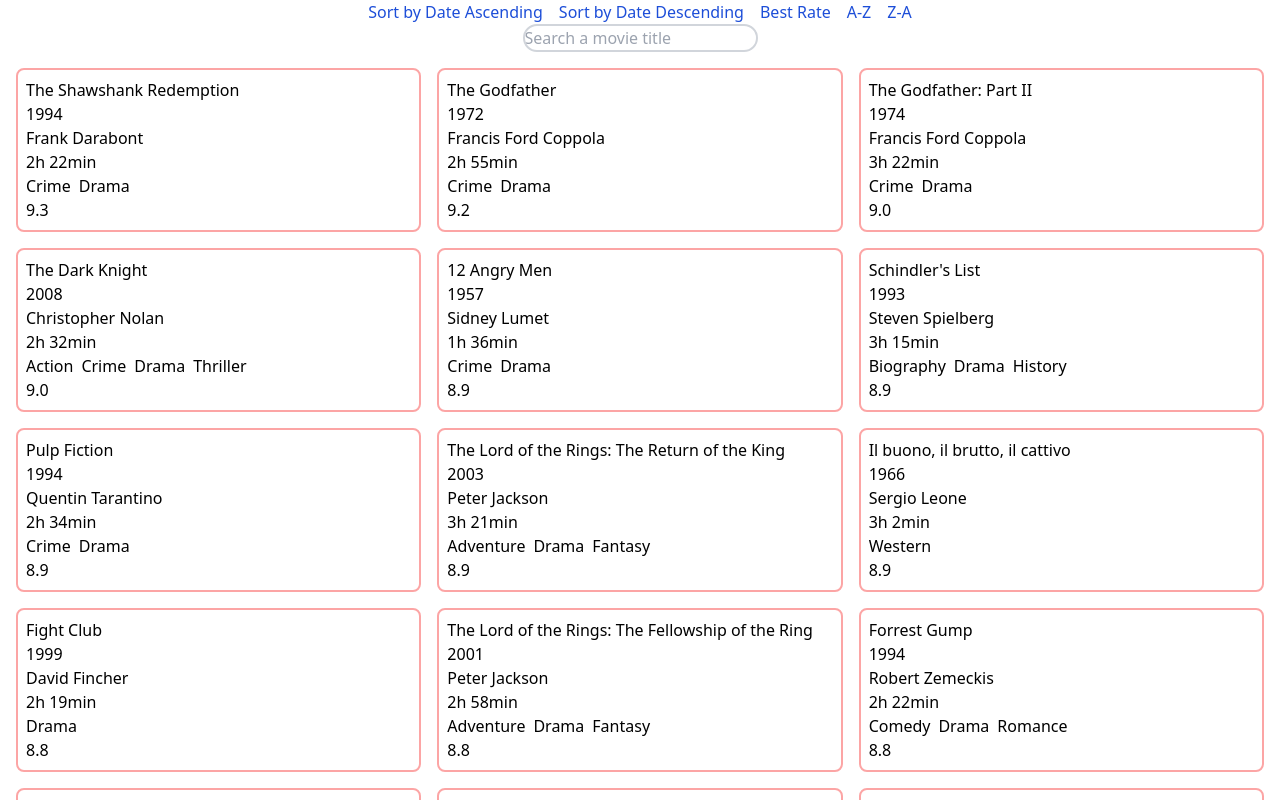
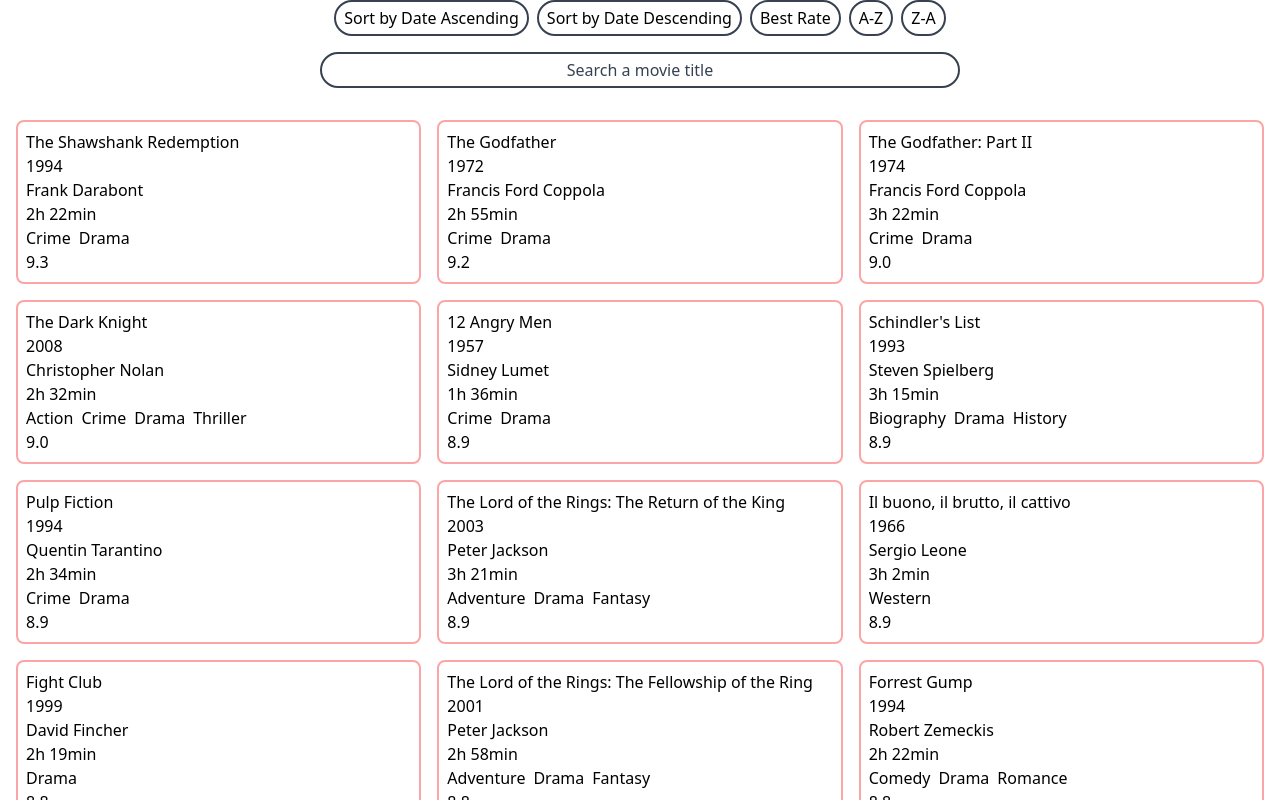
Before and after one commit to thomaserdmenger/Movie-Data-React, a React (Vite) app: page / in a window 1280 px wide. Shown: the top 800 px of the page. Built offline with nearby package versions, Linux system fonts and the light colour scheme.

Commit message:
Style Form and Sort Buttons

```diff
--- a/src/components/Button.jsx
+++ b/src/components/Button.jsx
@@ -1,6 +1,8 @@
 export const Button = ({ text, onClick }) => {
   return (
-    <button className='cursor-pointer text-blue-700' onClick={onClick}>
+    <button
+      className='cursor-pointer border-2 px-2 py-1 rounded-full border-gray-700'
+      onClick={onClick}>
       {text}
     </button>
   )
--- a/src/pages/Home.jsx
+++ b/src/pages/Home.jsx
@@ -20,12 +20,14 @@ export const Home = () => {
   // Set UserInput
   useEffect(() => {
     filterByUserInput(userInput, data, setfilteredData)
-  }, [userInput])
+  }, [userInput, data])
 
   return (
     <>
-      <header className='flex flex-col'>
-        <div className='flex gap-4 justify-center'>
+      <header className='flex flex-col'></header>
+      <main>
+        <section className='flex flex-col'>
+          <div className='flex gap-2 justify-center'>
             <Button
               text='Sort by Date Ascending'
               onClick={() => dateAscending(data, setData)}
@@ -38,9 +40,11 @@ export const Home = () => {
             <Button text='A-Z' onClick={() => sortAZ(data, setData)} />
             <Button text='Z-A' onClick={() => sortZA(data, setData)} />
           </div>
-        <form className='m-auto' onSubmit={(e) => e.preventDefault()}>
+          <form
+            className='m-auto w-full flex justify-center mb-4 mt-4'
+            onSubmit={(e) => e.preventDefault()}>
             <input
-            className='border-2 border-gray-300 rounded-full'
+              className='border-2 border-gray-700 rounded-full px-2 py-1 text-center text-gray-700 placeholder:text-gray-700 w-6/12'
               type='text'
               name='userInput'
               id='userInput'
@@ -49,10 +53,14 @@ export const Home = () => {
               placeholder='Search a movie title'
             />
           </form>
-      </header>
-      <main>
-        {userInput.length === 0 && <RenderMovies data={data} />}
-        {userInput.length !== 0 && <RenderMovies data={filteredData} />}
+        </section>
+        <section>
+          {userInput.length === 0 ? (
+            <RenderMovies data={data} />
+          ) : (
+            <RenderMovies data={filteredData} />
+          )}
+        </section>
       </main>
     </>
   )
```
Lines whose indentation alone changed are shown as unchanged.
